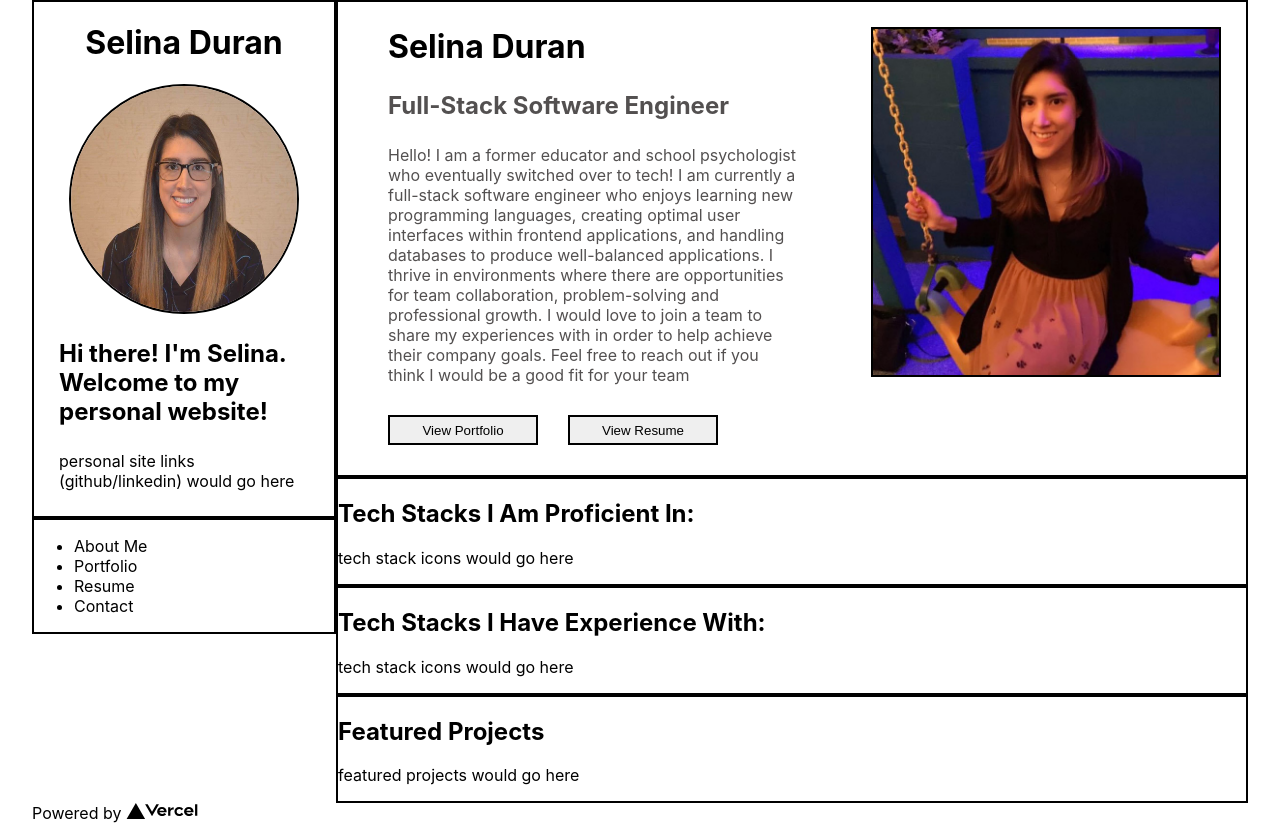
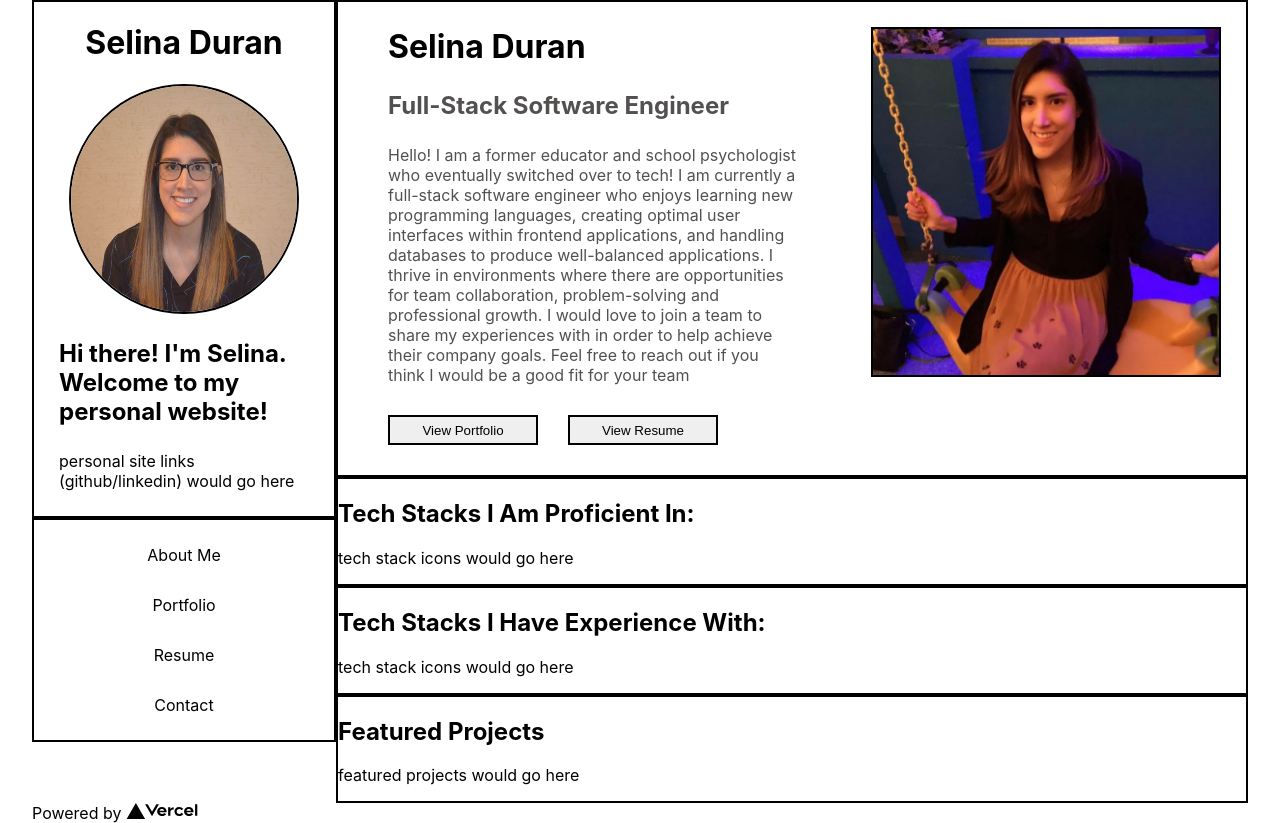
Before and after one commit to selinaduran/Personal-Portfolio, a Next.js app in the folder personal_portfolio/: page / in a window 1280 px wide. Built offline with nearby package versions, Linux system fonts and the light colour scheme.

Commit message:
added css alignment for links section

```diff
--- a/personal_portfolio/pages/index.js
+++ b/personal_portfolio/pages/index.js
@@ -19,12 +19,10 @@ export default function Home() {
             <p className={styles.sitelinks}>personal site links (github/linkedin) would go here</p>
           </div>
           <div className={styles.links}>
-            <ul>
-              <li>About Me</li>
-              <li>Portfolio</li>
-              <li>Resume</li>
-              <li>Contact</li>
-            </ul>
+              <a className={styles.link}>About Me</a>
+              <a className={styles.link}>Portfolio</a>
+              <a className={styles.link}>Resume</a>
+              <a className={styles.link}>Contact</a>
           </div>
         </div>
         <div className={styles.container2}>
@@ -43,7 +41,7 @@ export default function Home() {
             </div>
           </div>
           <div className={styles.proficient}>
-            <h2>Tech Stacks I Am Proficient In:</h2>
+            <h2 className={styles.techstacks}>Tech Stacks I Am Proficient In:</h2>
             <p>tech stack icons would go here</p>
           </div>
           <div className={styles.experience}>
--- a/personal_portfolio/styles/Home.module.css
+++ b/personal_portfolio/styles/Home.module.css
@@ -58,7 +58,15 @@
 }
 
 .links {
+  display: flex;
+  flex-direction: column;
+  align-items: center;
   border: 2px solid black;
+  padding: 10px;
+}
+
+.link {
+  margin: 15px 25px 15px 25px;
 }
 
 .about {
```
